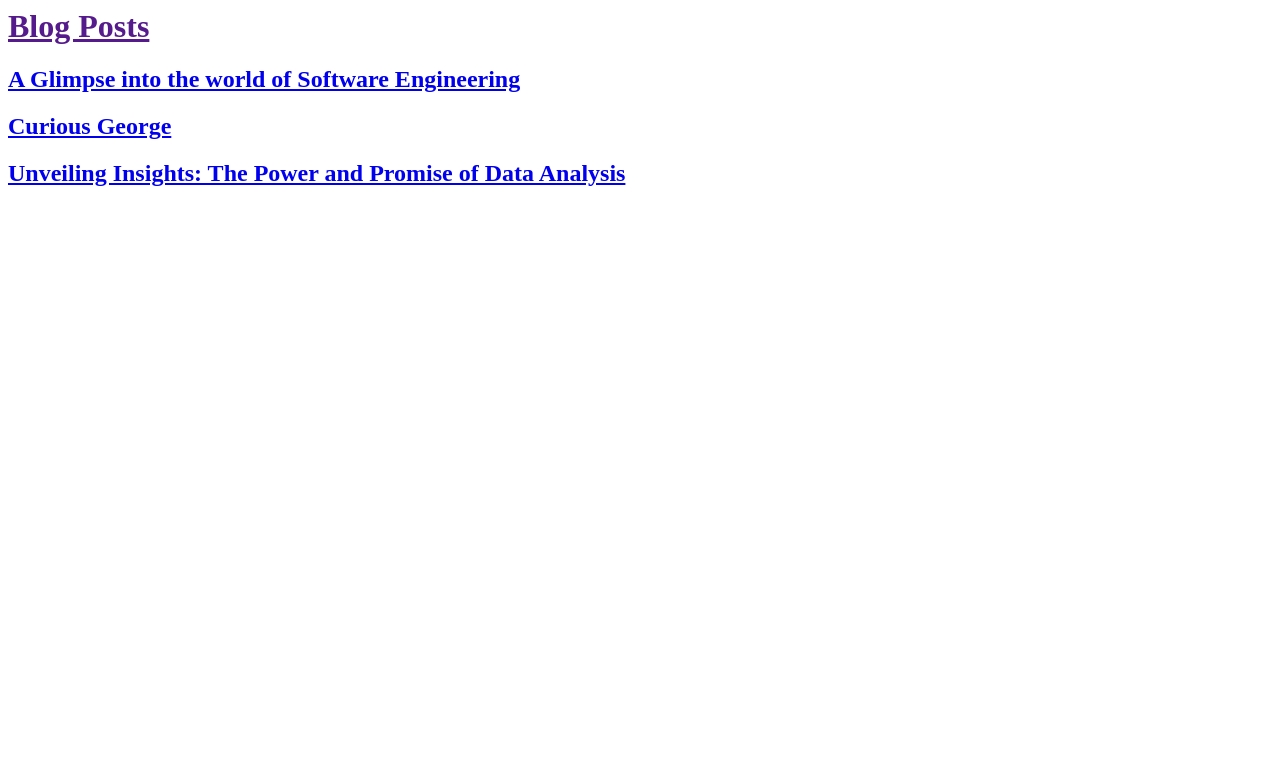
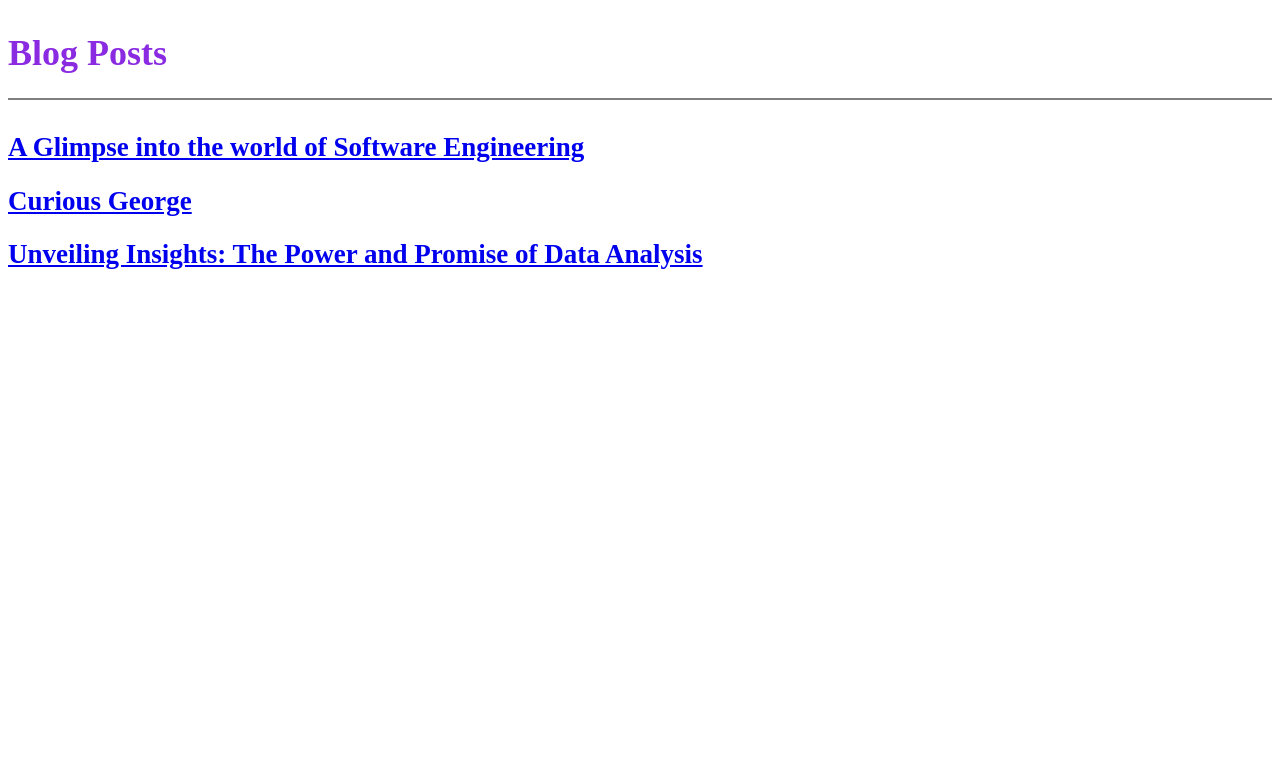
Before and after one commit to osemenjoy/Django_blog, a Django app: page / in a window 1280 px wide. Shown: the top 779 px of the page. Run offline with Django 5.2, Linux system fonts and the light colour scheme; data comes from the database, SQL or seed files in the repository.

Commit message:
finally adding styles

```diff
--- a/blog/templates/base.html
+++ b/blog/templates/base.html
@@ -1,9 +1,13 @@
+{% load static %}
 <html>
     <head>
         <title>ose blog</title>
+        <link rel="stylesheet" href="{% static 'css/base.css' %}">
     </head>
     <body>
-        <h1><a href="">Blog Posts</a></h1>
+        <header>
+            <h1><a href="">Blog Posts</a></h1>
+        </header>
     </body>
 </html>
 
--- /dev/null
+++ b/static/css/base.css
@@ -0,0 +1,27 @@
+header h1 a {
+    color: blueviolet;
+    text-decoration: none;
+}
+
+body {
+    font-size: 18px;
+}
+
+header{
+    border-bottom: 2px solid grey;
+    margin-bottom: 2rem;
+    display: flex;
+}
+
+.post-entry {
+    margin: 0.5rem 0;
+}
+
+.post-entry :visited {
+    color: blue;
+    text-decoration: none;
+}
+
+.post-entry :hover {
+    color: red;
+}
--- a/webby/settings.py
+++ b/webby/settings.py
@@ -106,6 +106,7 @@ USE_TZ = True
 # https://docs.djangoproject.com/en/5.0/howto/static-files/
 
 STATIC_URL = 'static/'
+STATICFILES_DIRS = [os.path.join(BASE_DIR, "static")]
 
 # Default primary key field type
 # https://docs.djangoproject.com/en/5.0/ref/settings/#default-auto-field
```
Also changed, not shown: 1 other file.
